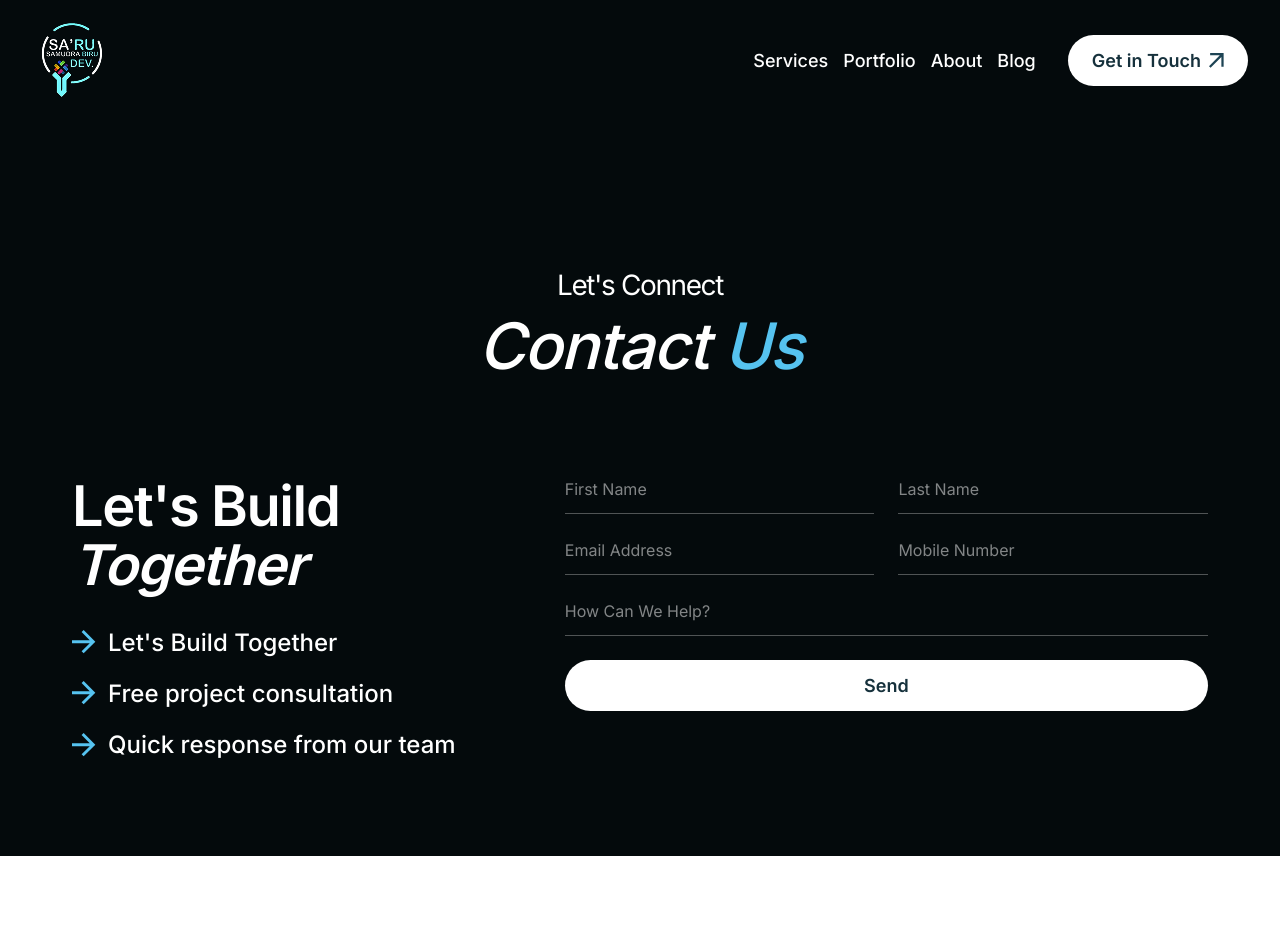
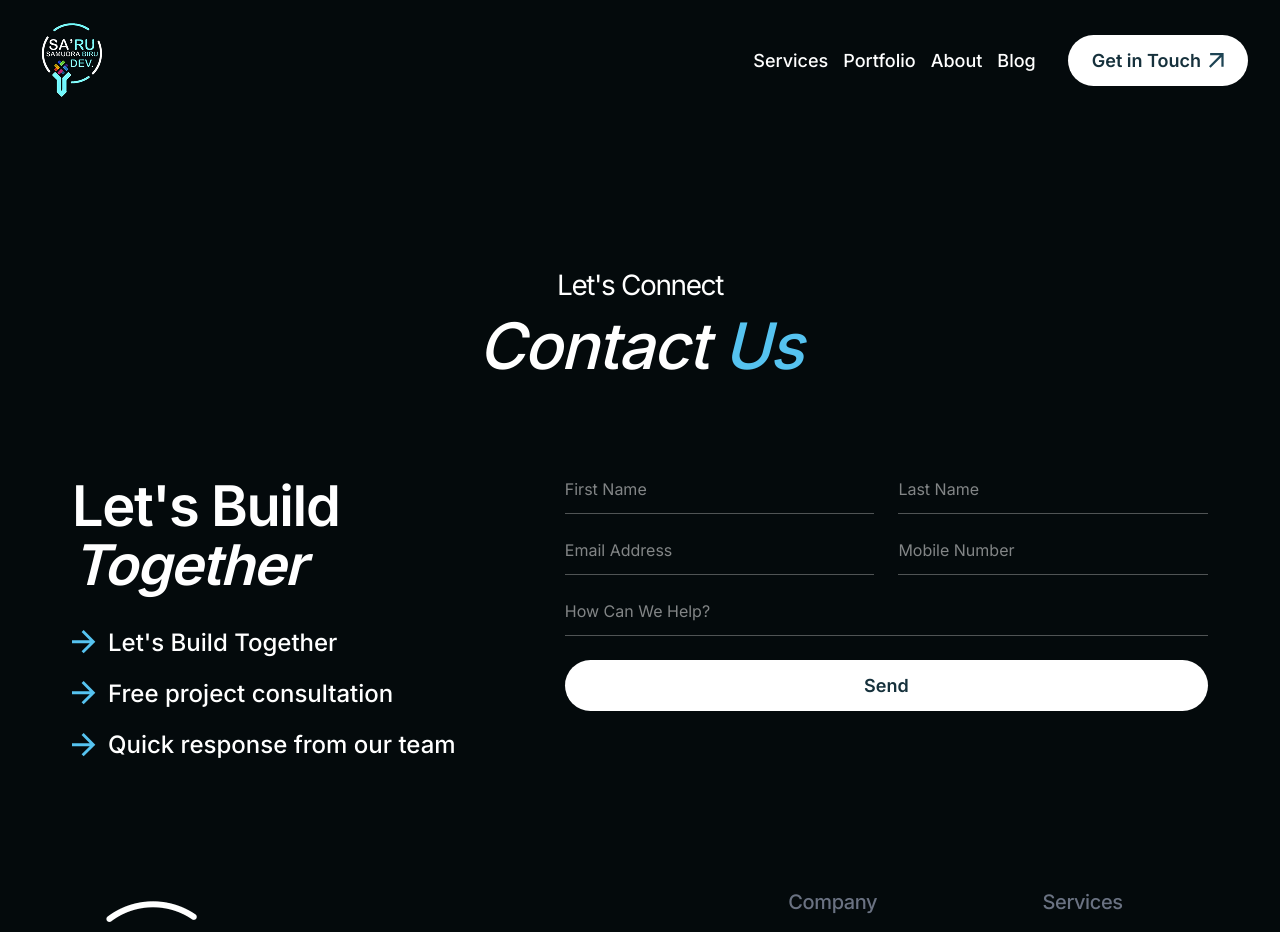
Before and after one commit to YongR4I/Company-Profile-Frontend, a Next.js app: page /contact in a window 1280 px wide. Shown: the top 932 px of the page. Before the commit the page ends 856 px from the top, so only its background shows below. Built offline with nearby package versions, Linux system fonts and the light colour scheme.

Commit message:
add footer to contact page

```diff
--- a/src/app/contact/page.tsx
+++ b/src/app/contact/page.tsx
@@ -1,11 +1,13 @@
 import ContactHero from "@/components/sections/contact/hero";
 import ContactForm from "@/components/sections/contact/contactform";
+import Footer from "@/components/layout/Footer";
 
 export default function ContactPage() {
   return (
     <div className="flex flex-col min-h-screen bg-water-900">
       <ContactHero />
       <ContactForm />
+      <Footer />
     </div>
   );
 }
```
